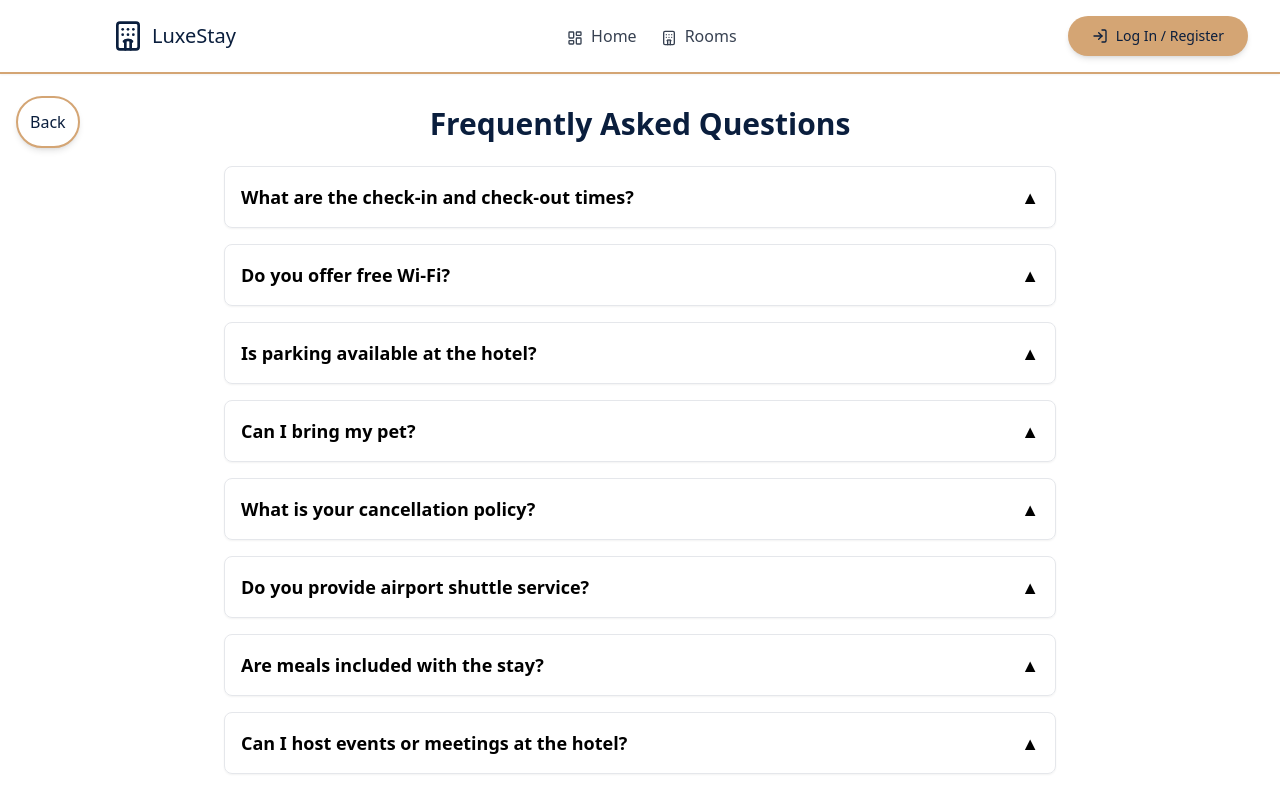
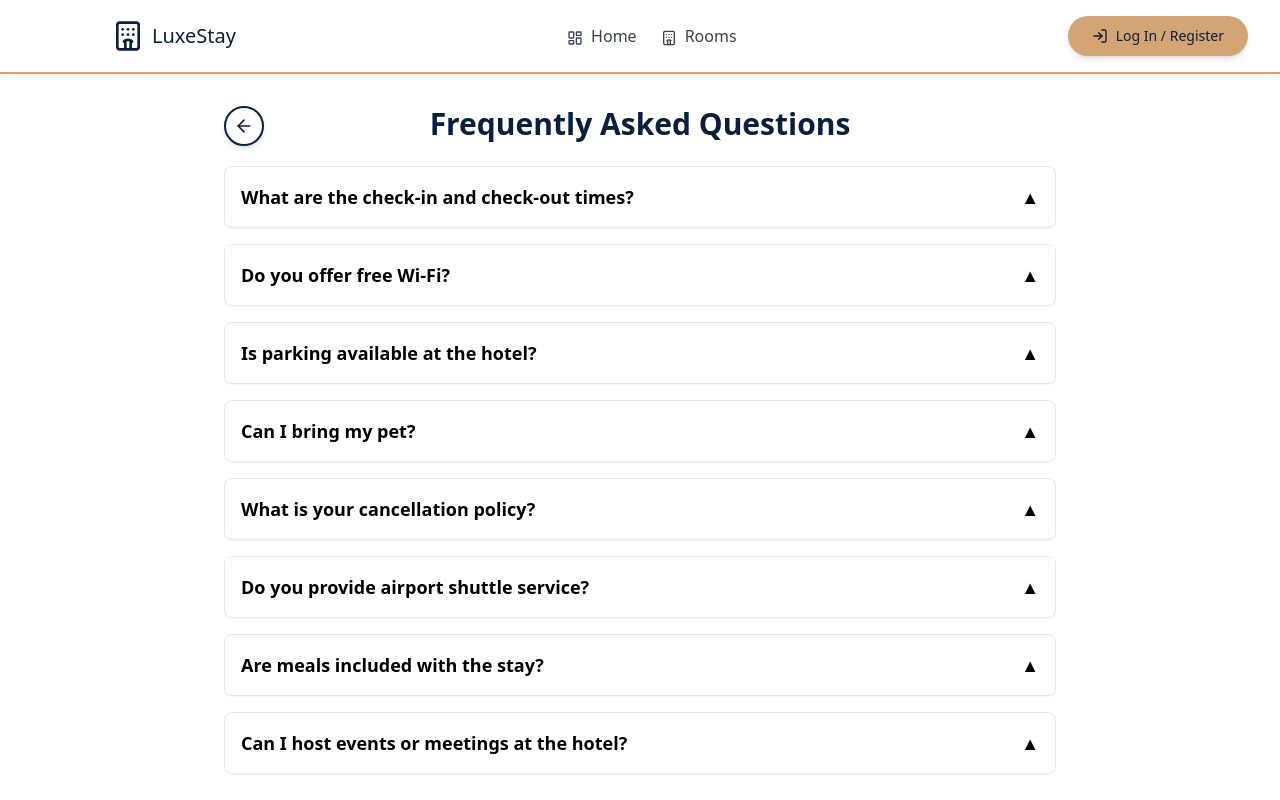
Before and after one commit to Eduard-K-A/webdev-finals-frontend, a React (Vite) app: page /faqs in a window 1280 px wide. Shown: the top 800 px of the page. Built offline with nearby package versions, Linux system fonts and the light colour scheme; no server answers.

Commit message:
added footer

```diff
--- a/src/pages/AboutUs/AboutUs.tsx
+++ b/src/pages/AboutUs/AboutUs.tsx
@@ -1,4 +1,5 @@
 import React from "react";
+import Footer from "../../components/Dashboard/Footer";
 import { Star, Wifi, Coffee, Users, Tv } from "lucide-react";
 
 const AboutUs: React.FC = () => {
@@ -109,6 +110,7 @@ const AboutUs: React.FC = () => {
           ))}
         </div>
       </section>
+      <Footer/>
     </div>
   );
 };
--- a/src/pages/PoliciesAndSupport/FAQ.tsx
+++ b/src/pages/PoliciesAndSupport/FAQ.tsx
@@ -1,5 +1,7 @@
 import React, { useState } from "react";
+import Footer from "../../components/Dashboard/Footer";
 import { useNavigate } from "react-router-dom";
+import { ArrowLeft } from "lucide-react";
 
 const FAQ: React.FC = () => {
   const navigate = useNavigate();
@@ -23,18 +25,19 @@ const FAQ: React.FC = () => {
 
   return (
     <div className="relative">
+      <div className="max-w-4xl mx-auto p-8 relative">
+      <button
+          onClick={() => navigate("/")}
+          className="absolute top-8-left-12 sm:left- bg-white border-2 border-[#0a1e3d] text-[#0a1e3d] hover:bg-[#0a1e3d] hover:text-white rounded-full p-2 shadow-md transition-colors duration-200 z-10"
+          aria-label="Go back to home page"
+        >
+          <ArrowLeft className="w-5 h-5" />
+        </button>
 
-      <button
-        onClick={() => navigate("/")}
-        className="fixed top-4 left-4 bg-white border-2 border-[#d4a574] text-[#0a1e3d] hover:bg-[#d4a574] hover:text-white rounded-full p-3 shadow-md transition-colors duration-200 z-50 mt-20"
-      >
-        Back
-      </button>
-
-      <div className="max-w-4xl mx-auto p-8">
         <h2 className="text-3xl font-bold mb-6 text-center text-[var(--color-brand-navy)]">
           Frequently Asked Questions
         </h2>
+
         <div className="space-y-4">
           {faqs.map((faq, idx) => {
             const isOpen = openIndex === idx;
@@ -69,6 +72,7 @@ const FAQ: React.FC = () => {
           })}
         </div>
       </div>
+      <Footer/>
     </div>
   );
 };
```
